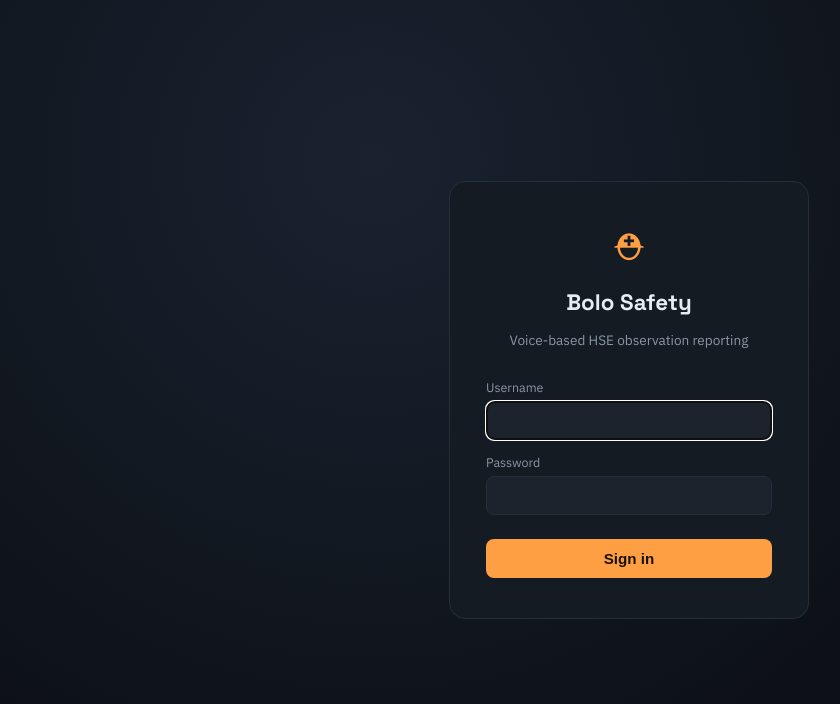
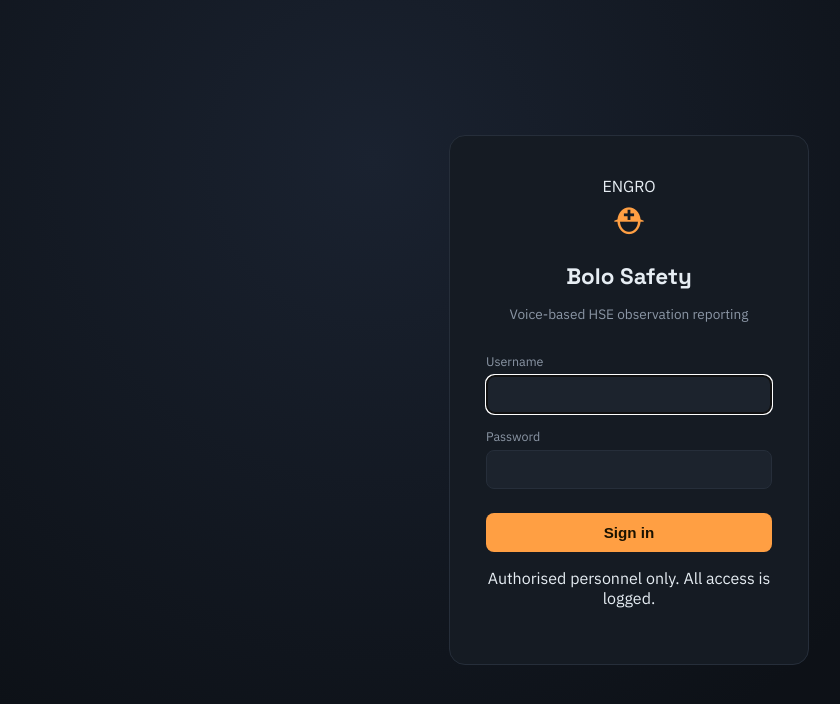
Before and after one commit to Sanaafzal98/Bolo-Safety-, a Flask app: page /login in a window 1280 px wide. Shown: the top 704 px of the page, without its empty margins (11-851 px from the left). Run offline with Flask 3, Linux system fonts and the light colour scheme.

Commit message:
Update login.html

```diff
--- a/templates/login.html
+++ b/templates/login.html
@@ -3,11 +3,12 @@
 <head>
 <meta charset="UTF-8">
 <meta name="viewport" content="width=device-width, initial-scale=1.0">
-<title>Sign in — Bolo Safety</title>
+<title>Sign in — Engro Bolo Safety</title>
 <link rel="stylesheet" href="{{ url_for('static', filename='css/style.css') }}">
 </head>
 <body class="login-body">
   <div class="login-card">
+    <div class="login-company">ENGRO</div>
     <div class="login-mark">⛑</div>
     <h1>Bolo Safety</h1>
     <p class="login-sub">Voice-based HSE observation reporting</p>
@@ -28,7 +29,7 @@
       <button type="submit">Sign in</button>
     </form>
 
-
+    <p class="login-footer">Authorised personnel only. All access is logged.</p>
   </div>
 </body>
 </html>
```
